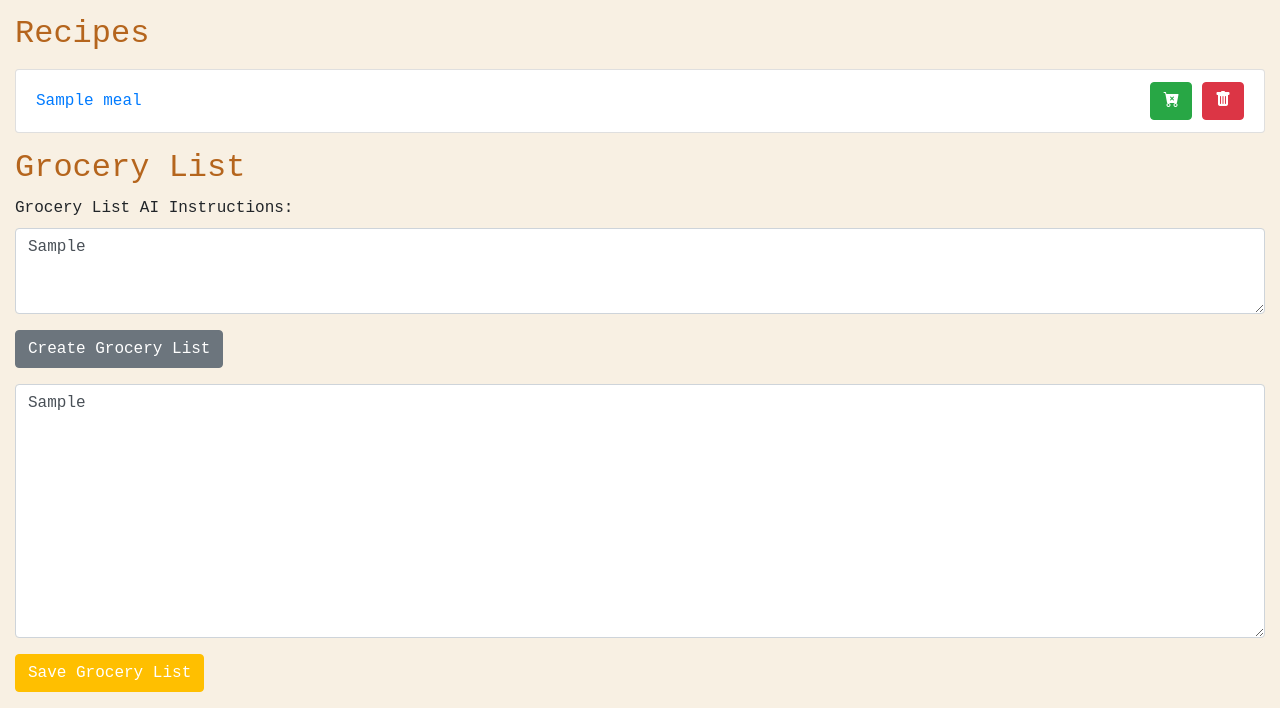
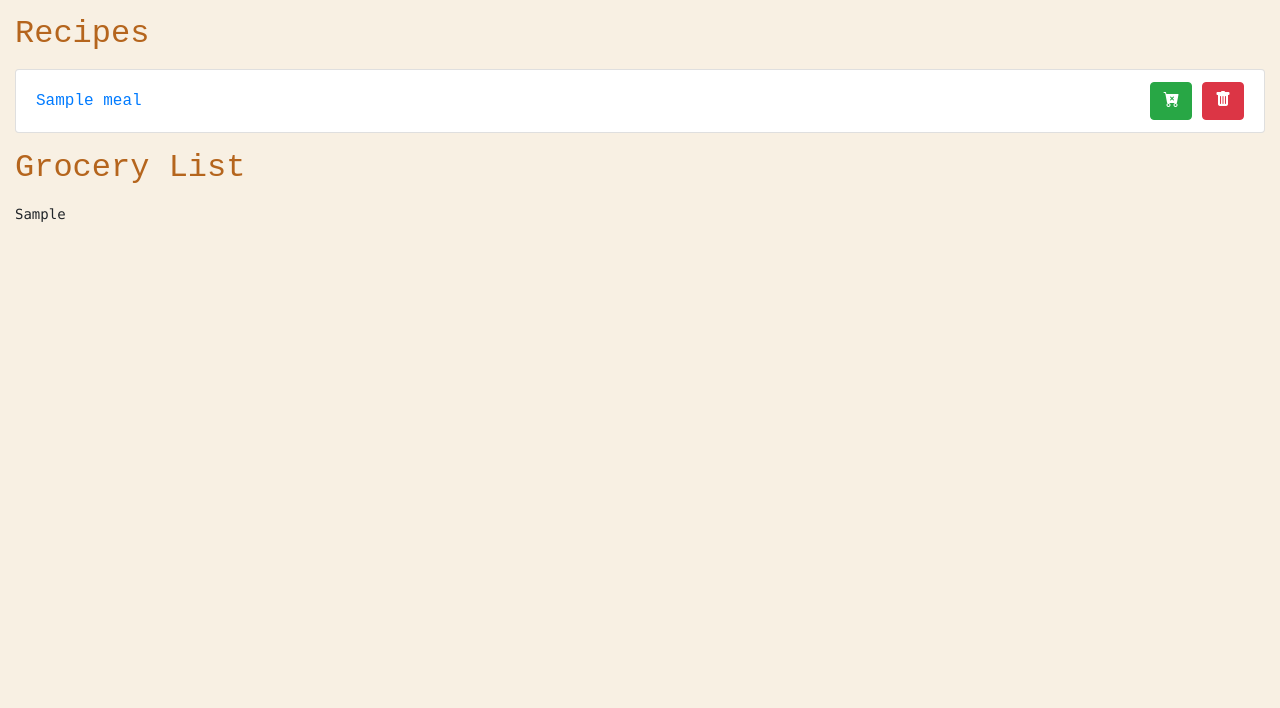
Before and after one commit to lukerohde/our-meals, a Django app: page /meal-plan/00000000-0000-0000-0000-000000000001/ in a window 1280 px wide. Shown: the part 161-869 px from the top of the page. After the commit the page ends 383 px from the top, so only its background shows below. Run offline with Django 5.2, Linux system fonts and the light colour scheme; tables that the repository leaves empty hold one stand-in row (values such as "Sample post"); some libraries are stand-ins or nearby versions.

Commit message:
disable edit when not signed into meal plan

```diff
--- a/app/main/templates/main/meal_plan_detail.html
+++ b/app/main/templates/main/meal_plan_detail.html
@@ -49,8 +49,10 @@
     </p>
 
     <p>
+
         <p>
             <h2>Grocery List</h2>
+            {% if is_member %}
                 <label for="grocery-list-instruction">Grocery List AI Instructions:</label>
                 <form method="post" action="{% url 'create_grocery_list' meal_plan.shareable_link %}">
                     {% csrf_token %}
@@ -59,14 +61,19 @@
                 </div>
                 <button type="submit" class="btn btn-secondary">Create Grocery List</button>
             </form>
+            {% endif %}
         </p>
 
-        <form method="post" action="{% url 'save_grocery_list' meal_plan.shareable_link %}">
+        {% if is_member %}
+            <form method="POST">
                 {% csrf_token %}
                 <div class="form-group">
-            <textarea class="form-control" id="grocery-list" name="grocery_list" rows="10">{{ meal_plan.grocery_list }}</textarea>
+                    <textarea name="grocery_list" class="form-control">{{ meal_plan.grocery_list }}</textarea>
                 </div>
-            <button type="submit" class="btn btn-primary">Save Grocery List</button>
+                <button type="submit" class="btn btn-primary">Update Grocery List</button>
             </form>
+        {% else %}
+            <pre>{{ meal_plan.grocery_list }}</pre>
+        {% endif %}
     </p>
 {% endblock %}
```
Lines whose indentation alone changed are shown as unchanged.
